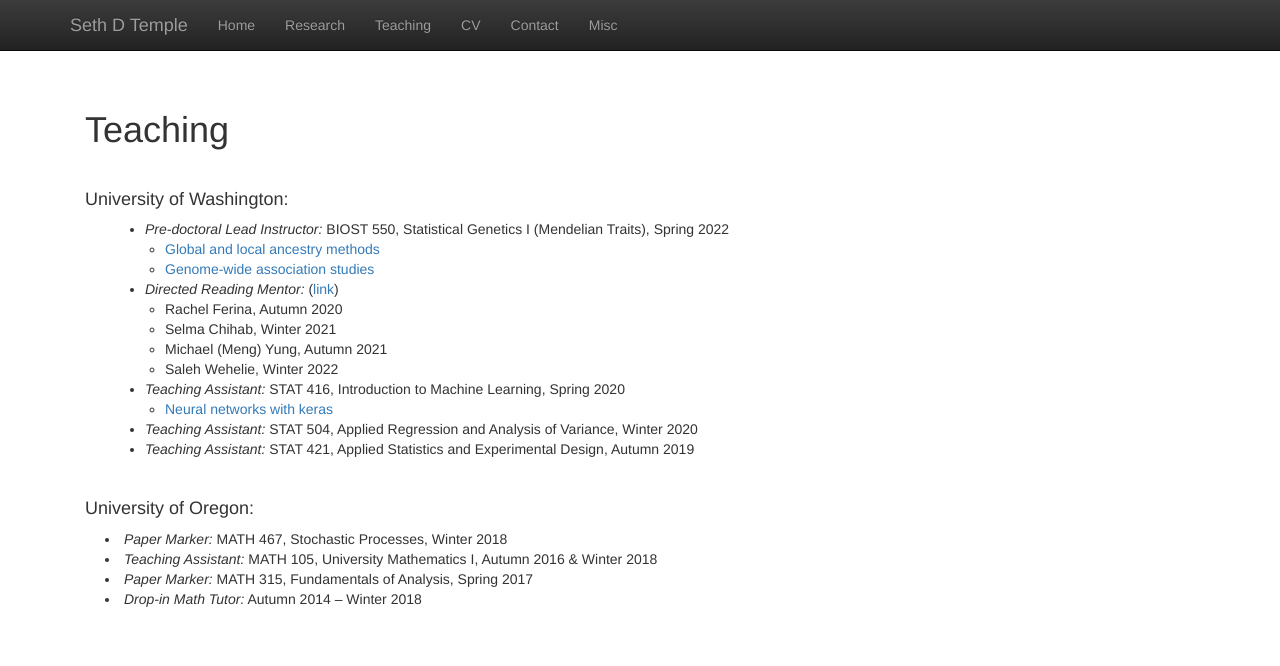
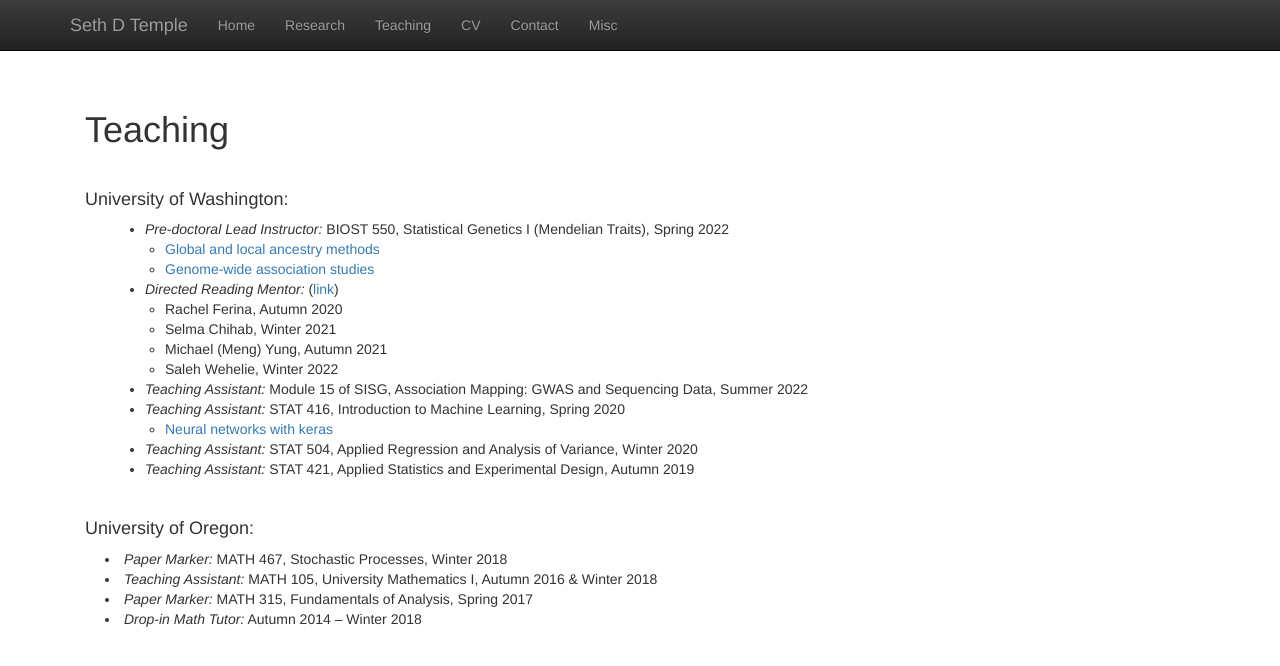
Before and after one commit to sdtemple/sdtemple.github.io, a Jekyll site: the page built from teaching.html, in a window 1280 px wide. Shown: the top 666 px of the page. Built offline with Jekyll 4.4.1, drawn with Linux system fonts in a browser that asks for light colours; nearby versions of some CDN libraries; library files that are not in the unit come from our copies.

Commit message:
Update teaching.html

```diff
--- a/teaching.html
+++ b/teaching.html
@@ -20,6 +20,7 @@ title:  'Teaching'
         <li> Michael (Meng) Yung, Autumn 2021 </li>
         <li> Saleh Wehelie, Winter 2022 </li>
     </ul>
+    <li style="padding:0px;margin:0px 20px 0px;"> <i>Teaching Assistant:</i> Module 15 of SISG, Association Mapping: GWAS and Sequencing Data, Summer 2022 </li>
     <li style="padding:0px;margin:0px 20px 0px;"> <i>Teaching Assistant:</i> STAT 416, Introduction to Machine Learning, Spring 2020 </li>
     <ul>
         <li> <a href = "files/nn_keras.pdf">Neural networks with keras</a> </li>
```
